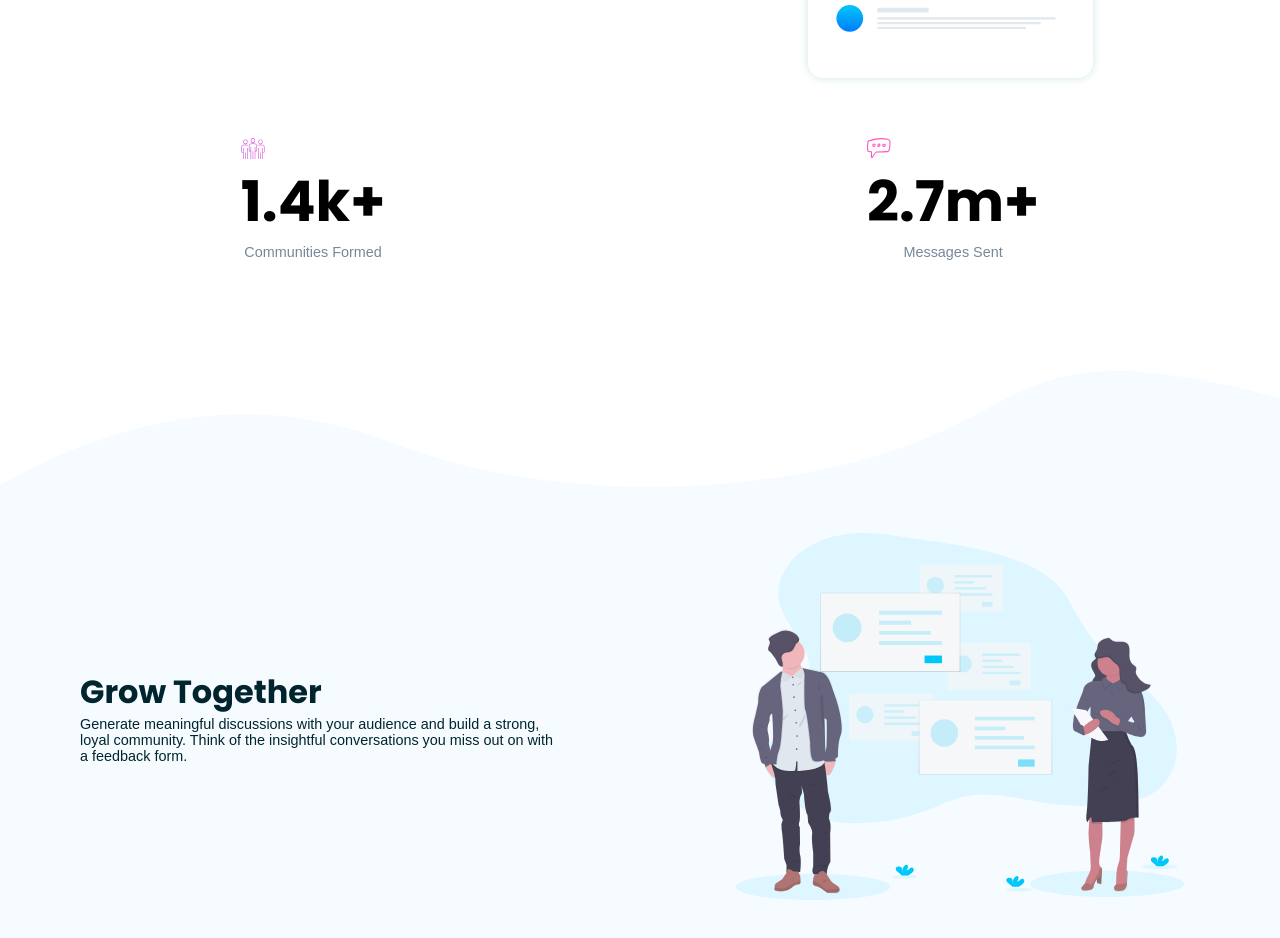
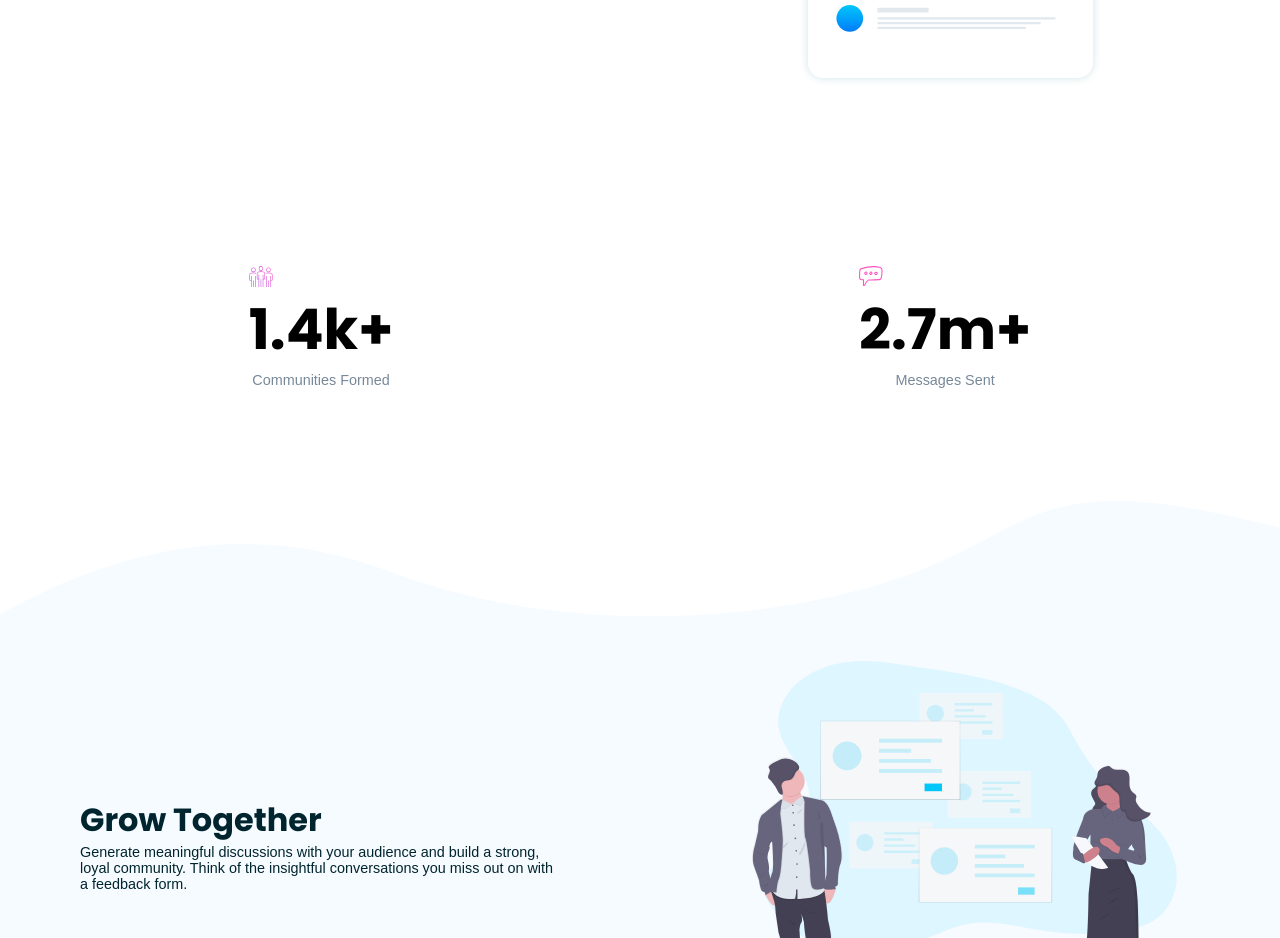
Before and after one commit to VickyAzola/Huddle-landing-page-with-curved-sections, a React (Vite) app: page / in a window 1280 px wide. Shown: the part 1060-1998 px from the top of the page. Built offline with nearby package versions, Linux system fonts and the light colour scheme.

Commit message:
Update App.css

```diff
--- a/src/App.css
+++ b/src/App.css
@@ -29,7 +29,7 @@
     .stats-container {
         background-image: url('/images/bg-section-top-desktop-1.svg');
         background-size: contain;
-        padding-bottom: 12rem;
+        padding: 8rem 1rem 12rem;
         display: flex;
         justify-content: space-around;
     }
```
